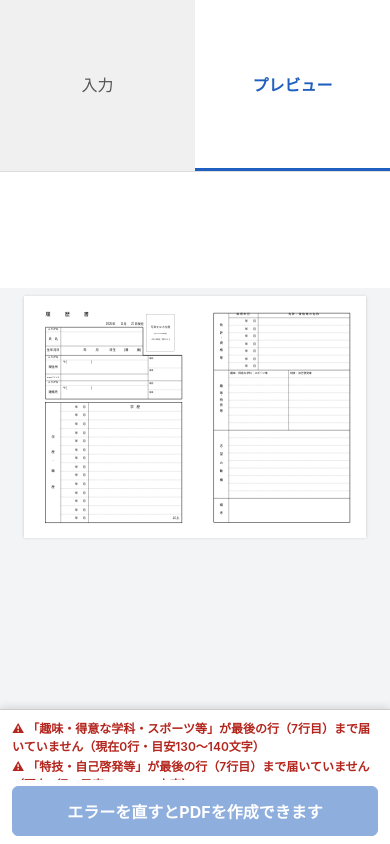
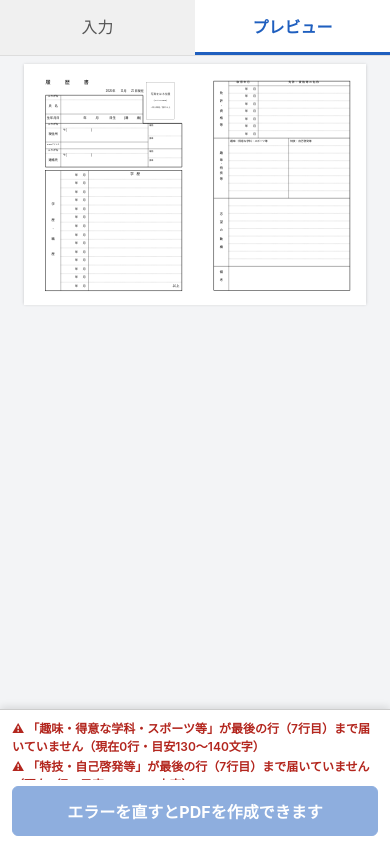
Before and after one commit to msmn1128/resume-maker, a plain HTML site: page index.html in a window 390 px wide. Both pictures are taken after a click on the button "プレビュー". Drawn offline with Linux system fonts and the light colour scheme; a web font is replaced by a local one.

Commit message:
スマホのプレビュー上部にできる白い余白を解消
Co-Authored-By: Claude Sonnet 5.5 <noreply@anthropic.com>

```diff
--- a/index.html
+++ b/index.html
@@ -91,6 +91,7 @@ details.sec > summary { font-size:15px; font-weight:700; color:var(--accent); pa
 }
 /* スマホ：入力／プレビューのタブ、PDFボタンは画面下に固定、入力欄は16px以上（iOSの自動拡大を防ぐ） */
 @media (max-width:700px) {
+  .app { display:block; min-height:0; }   /* gridのままだと行が縦に引き伸ばされ、白い余白ができる */
   .tabs { display:flex; position:sticky; top:0; z-index:7; background:#fff; border-bottom:1px solid #ddd; }
   .tabs button { flex:1; border:0; border-radius:0; background:#fff; padding:14px 0; font-size:16px; color:#555; border-bottom:3px solid transparent; }
   .tabs button.on { color:var(--accent); font-weight:700; border-bottom-color:var(--accent); }
@@ -99,7 +100,7 @@ details.sec > summary { font-size:15px; font-weight:700; color:var(--accent); pa
   /* 入力タブでは画面外に置く（display:noneだと、PDF作成時に文字位置を測れないため） */
   body:not(.pv) .preview { position:absolute; left:-10000px; top:0; width:100vw; visibility:hidden; }
   body.pv .panel > :not(.bar) { display:none; }
-  body.pv .panel { padding:0; }
+  body.pv .panel { padding:0; height:0; min-height:0; border:0; overflow:visible; }
   body.pv .preview { padding:8px 8px 190px; }
   .bar { position:fixed; left:0; right:0; bottom:0; z-index:6; margin:0; background:#fff; border-top:1px solid #ccc;
          padding:8px 12px calc(8px + env(safe-area-inset-bottom)); box-shadow:0 -2px 8px rgba(0,0,0,.12); }
```
